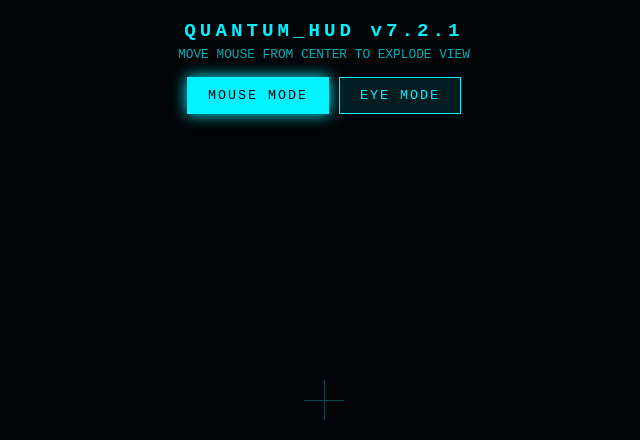
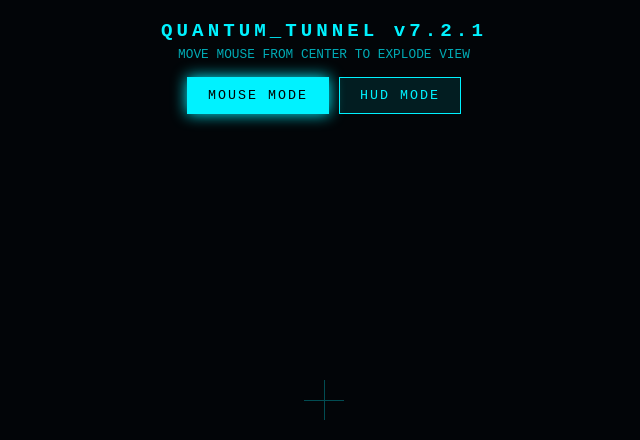
Before and after one commit to chuanqisun/quantum-tunnel, a website built with Vite: page hud.html in a window 1280 px wide. Shown: the whole page, without its empty margins (316-956 px from the left). Built offline with nearby package versions, Linux system fonts and the light colour scheme.

Commit message:
update label

```diff
--- a/hud.html
+++ b/hud.html
@@ -3,7 +3,7 @@
   <head>
     <meta charset="UTF-8" />
     <meta name="viewport" content="width=device-width, initial-scale=1.0" />
-    <title>Sci-Fi HUD Parallax Stack</title>
+    <title>Quantum Tunnel</title>
     <style>
       body {
         background-color: #020508;
@@ -57,7 +57,8 @@
         font-family: inherit;
       }
 
-      button:hover, button.active {
+      button:hover,
+      button.active {
         background: #00f2ff;
         color: #000;
         box-shadow: 0 0 15px #00f2ff;
@@ -90,15 +91,8 @@
         left: 0;
         width: 100%;
         height: 100%;
-        background: linear-gradient(
-          rgba(18, 16, 16, 0) 50%,
-          rgba(0, 0, 0, 0.25) 50%
-        ), linear-gradient(
-          90deg,
-          rgba(255, 0, 0, 0.06),
-          rgba(0, 255, 0, 0.02),
-          rgba(0, 0, 255, 0.06)
-        );
+        background: linear-gradient(rgba(18, 16, 16, 0) 50%, rgba(0, 0, 0, 0.25) 50%),
+          linear-gradient(90deg, rgba(255, 0, 0, 0.06), rgba(0, 255, 0, 0.02), rgba(0, 0, 255, 0.06));
         background-size: 100% 2px, 3px 100%;
         pointer-events: none;
       }
@@ -192,11 +186,11 @@
   </head>
   <body>
     <div id="ui-layer">
-      <h1>QUANTUM_HUD v7.2.1</h1>
+      <h1>QUANTUM_TUNNEL v7.2.1</h1>
       <p id="status-text">MOVE MOUSE FROM CENTER TO EXPLODE VIEW</p>
       <div class="mode-selector">
         <button id="mouseMode" class="active">Mouse Mode</button>
-        <button id="eyeMode">Eye Mode</button>
+        <button id="eyeMode">HUD Mode</button>
       </div>
     </div>
 
--- a/src/hud.js
+++ b/src/hud.js
@@ -1,5 +1,5 @@
+import { FaceTracker } from "./FaceTracker.js";
 import GearVisualization from "./GearVisualization.js";
-import { FaceTracker } from "./FaceTracker.js";
 import { LiveViewManager } from "./LiveViewManager.js";
 import { WebcamManager } from "./WebcamManager.js";
 
```
